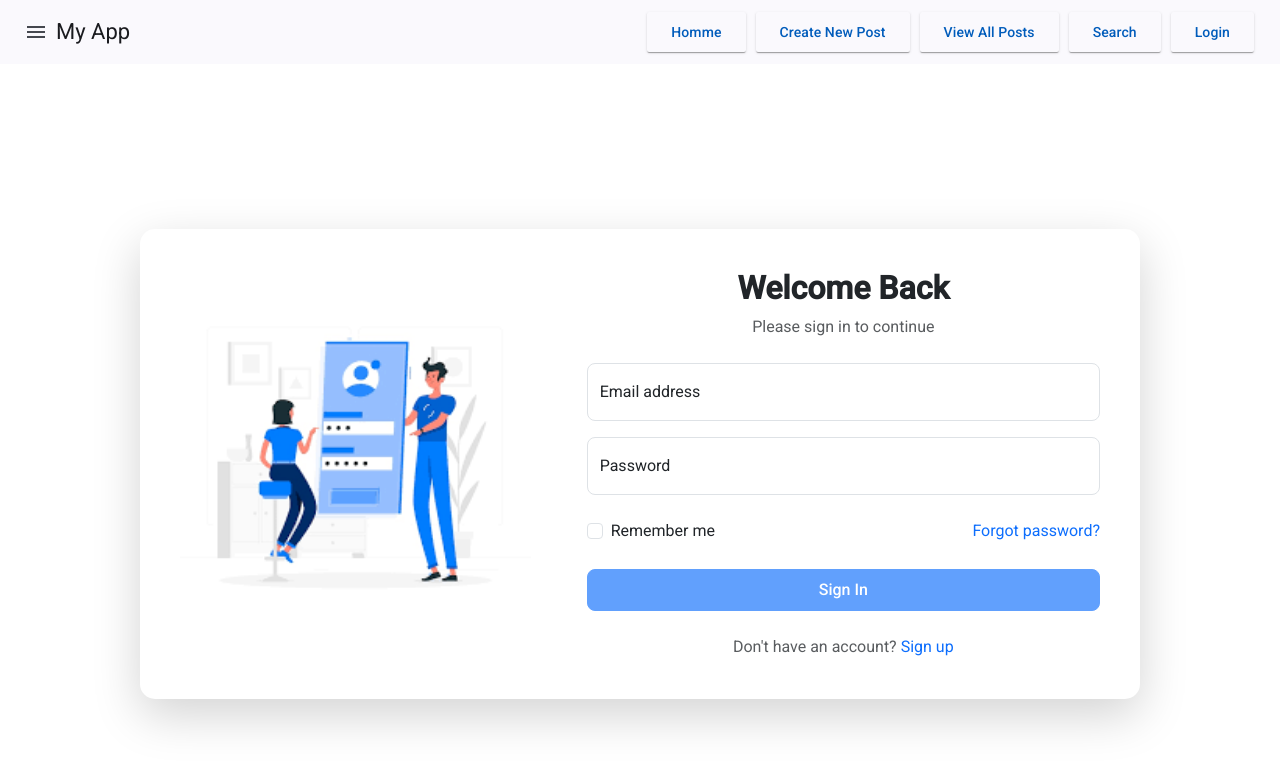
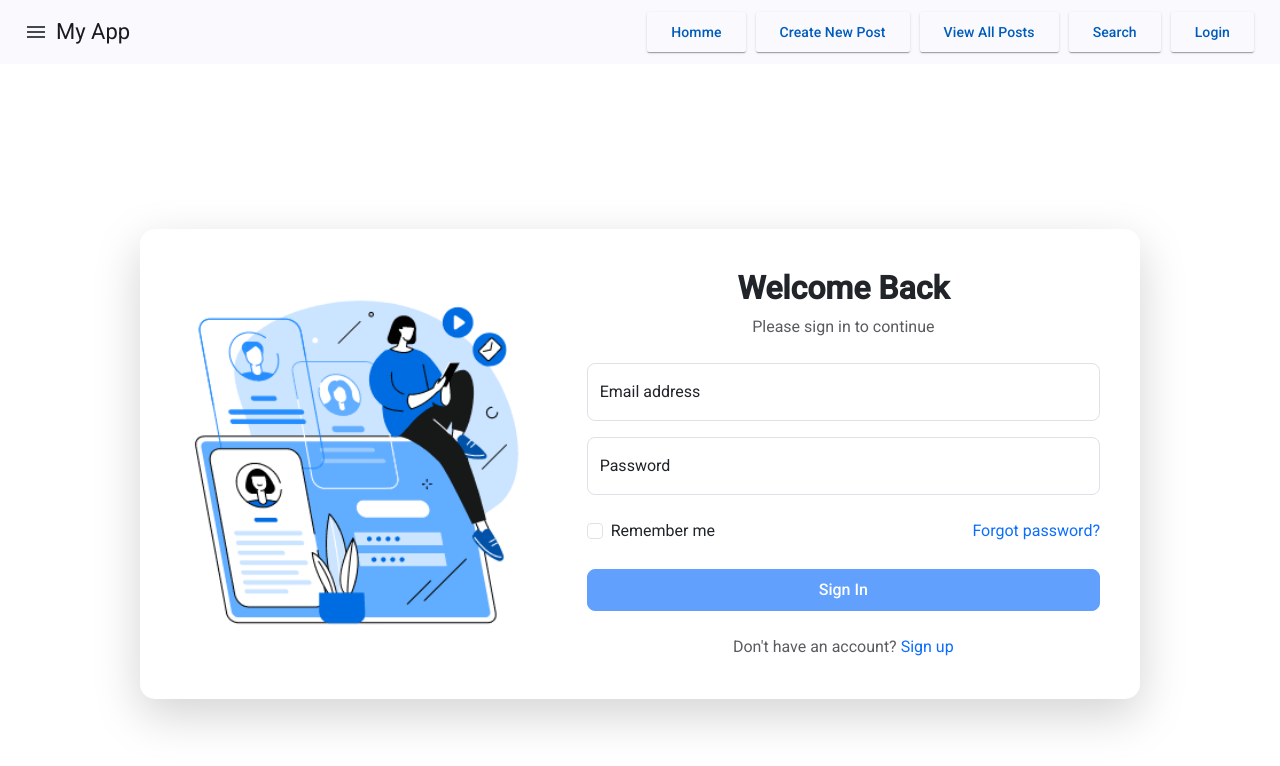
Before and after one commit to achraftes/fullstack-blog-spring-angular, an Angular app in the folder bloggingWeb/: page /login in a window 1280 px wide. Shown: the top 766 px of the page. Built offline with nearby package versions, Linux system fonts and the light colour scheme.

Commit message:
Replace téléchargement.png with login_img02.png

```diff
--- a/bloggingWeb/src/app/login/login.component.css
+++ b/bloggingWeb/src/app/login/login.component.css
@@ -20,9 +20,9 @@
 
 .login-image {
   width: 100%;
-  max-width: 400px;
+  max-width: 900px;
   height: auto;
-  padding: 1rem;
+  padding: 0.5rem;
 }
 
 .form-section {
--- a/bloggingWeb/src/app/login/login.component.html
+++ b/bloggingWeb/src/app/login/login.component.html
@@ -5,7 +5,7 @@
         <div class="row">
           <!-- Image à gauche -->
           <div class="col-md-5 d-flex align-items-center">
-            <img src="images/téléchargement.png" alt="Login" class="login-image">
+            <img src="images/login_img02.png" alt="Login" class="login-image">
           </div>
           <!-- Formulaire à droite -->
           <div class="col-md-7">
--- a/bloggingWeb/src/app/register/register.component.css
+++ b/bloggingWeb/src/app/register/register.component.css
@@ -17,7 +17,7 @@
 
 .login-image {
   width: 100%;
-  max-width: 300px;
+  max-width: 900px;
   height: auto;
   object-fit: contain;
 }
--- a/bloggingWeb/src/app/register/register.component.html
+++ b/bloggingWeb/src/app/register/register.component.html
@@ -4,7 +4,7 @@
       <!-- Image à gauche -->
       <div class="col-md-5">
         <div class="h-100 d-flex align-items-center justify-content-center">
-          <img src="images/téléchargement.png" alt="Register" class="login-image">
+          <img src="images/login_img02.png" alt="Register" class="login-image">
         </div>
       </div>
       <!-- Formulaire à droite -->
```
Also changed, not shown: bloggingWeb/public/images/login_img02.png (added).
